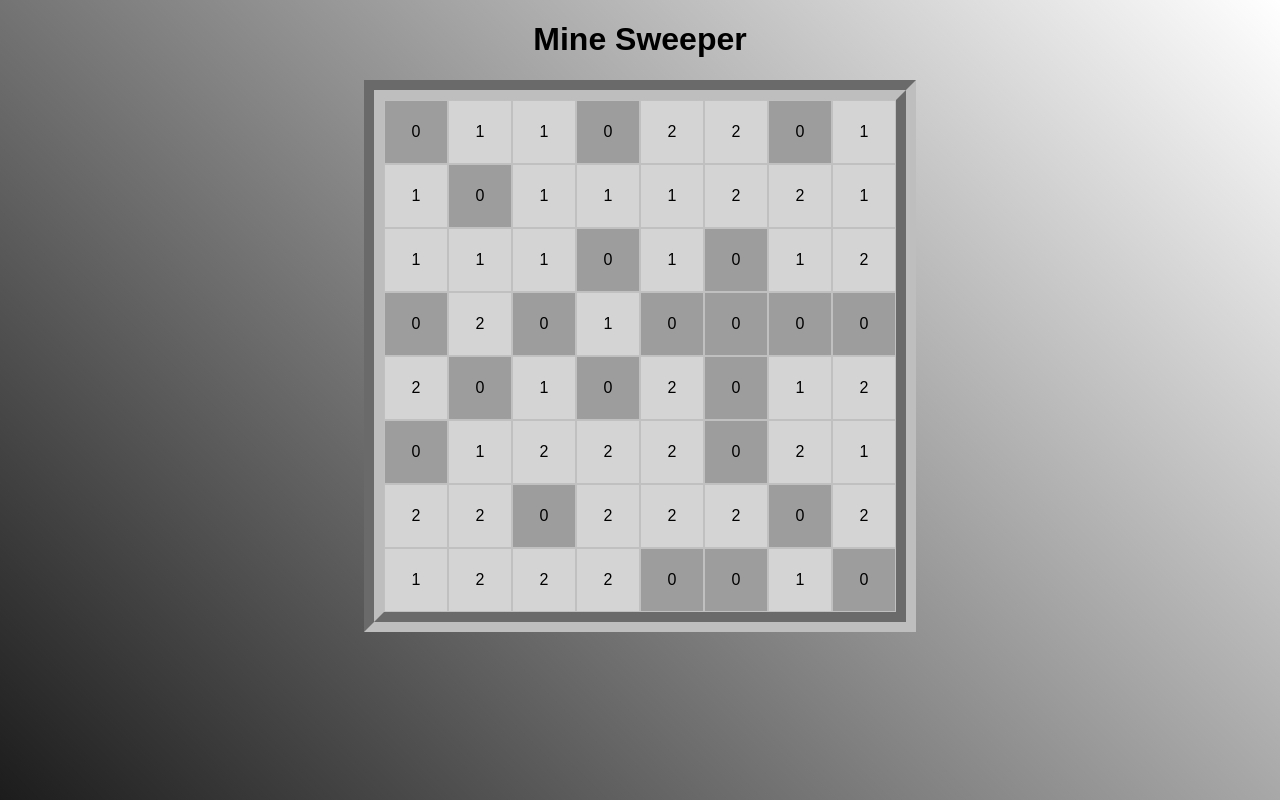
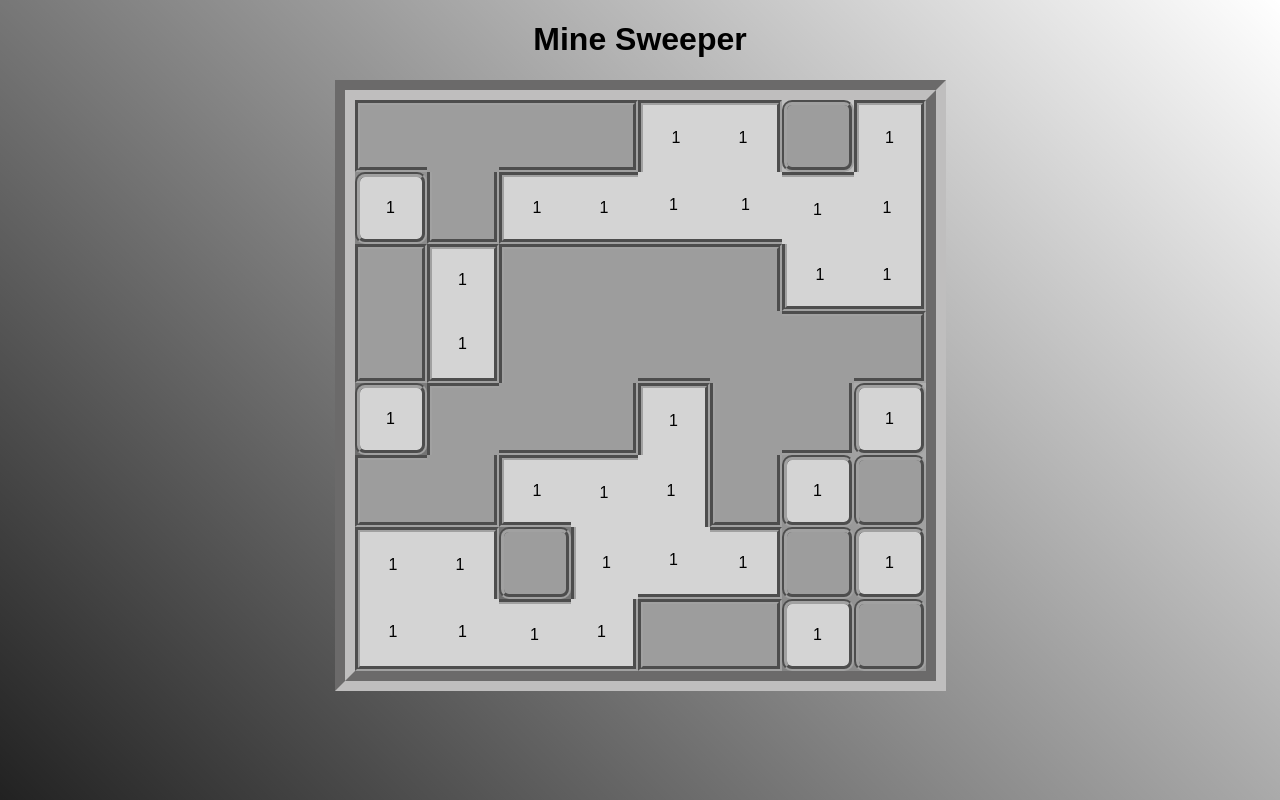
Before and after one commit to K-Zimny/mine-sweeper, a React (Create React App) app: page / in a window 1280 px wide. Shown: the top 800 px of the page. Built offline with nearby package versions, Linux system fonts and the light colour scheme.

Commit message:
Completes mvp algorithm

```diff
--- a/src/components/Board.jsx
+++ b/src/components/Board.jsx
@@ -6,7 +6,8 @@ const GRID_SIZE = 8;
 const GAME_COLS = GRID_SIZE;
 const GAME_ROWS = GRID_SIZE;
 
-const COMPLEXITY = 3; // shapes cell content.
+const COMPLEXITY = 2; // shapes cell content.
+// Complexity 2 result in binary board.
 
 function getRandomInt(max) {
   return Math.floor(Math.random() * max);
@@ -17,7 +18,7 @@ function genArray(complexity, amount) {
   for (let i = 0; i < amount; i++) {
     arr.push(getRandomInt(complexity));
   }
-  console.log(arr);
+  // console.log(arr);
   return arr;
   // new Array(
   //   getRandomInt(complexity),
@@ -36,7 +37,7 @@ function genGameRows(amount, COMPLEXITY) {
   for (let i = 0; i < amount; i++) {
     arr.push(genArray(COMPLEXITY, GAME_COLS));
   }
-  console.log(arr);
+  // console.log(arr);
   return arr;
 }
 
@@ -54,7 +55,7 @@ const INITIAL_GAME_STATE = genGameRows(GAME_ROWS, COMPLEXITY);
 
 export default function Board() {
   const [gameState, setGameState] = useState(INITIAL_GAME_STATE);
-  const [valueArray, setValueArray] = useState([]);
+  const [borderState, SetBorderState] = useState("null");
   const [isOver, setIsOver] = useState(false);
   const [fails, setFails] = useState(0);
 
@@ -100,55 +101,41 @@ export default function Board() {
     }
   }, [isOver]);
 
-  const validateCoord = () => {};
+  // useEffect(() => {
+  //   console.log("gameState:", gameState);
+  //   SetBorderState(() => {
+  //     gameState.map((row, rowIndex) => {
+  //       row.map((cell, cellIndex) => {
+  //         const currentCellOrigin = [rowIndex, cellIndex];
+  //         const currentCell = {
+  //           value: cell,
+  //           origin: currentCellOrigin,
+  //           top:
+  //             gameState[currentCellOrigin[0] - 1] !== undefined
+  //               ? gameState[currentCellOrigin[0] - 1][currentCellOrigin[1]]
+  //               : undefined,
 
-  useEffect(() => {
-    console.log("gameState:", gameState);
-    gameState.map((row, rowIndex) => {
-      row.map((cell, cellIndex) => {
-        const currentCellOrigin = [rowIndex, cellIndex];
-        const currentCell = {
-          value: cell,
-          origin: currentCellOrigin,
-          top:
-            gameState[currentCellOrigin[0] - 1] !== undefined
-              ? gameState[currentCellOrigin[0] - 1][currentCellOrigin[1]]
-              : undefined,
+  //           right:
+  //             gameState[currentCellOrigin[1] + 1] !== undefined
+  //               ? gameState[currentCellOrigin[0]][currentCellOrigin[1] + 1]
+  //               : undefined,
 
-          right:
-            gameState[currentCellOrigin[1] + 1] !== undefined
-              ? gameState[currentCellOrigin[0]][currentCellOrigin[1] + 1]
-              : undefined,
+  //           bottom:
+  //             gameState[currentCellOrigin[0] + 1] !== undefined
+  //               ? gameState[currentCellOrigin[0] + 1][currentCellOrigin[1]]
+  //               : undefined,
 
-          bottom:
-            gameState[currentCellOrigin[0] + 1] !== undefined
-              ? gameState[currentCellOrigin[0] + 1][currentCellOrigin[1]]
-              : undefined,
-
-          left:
-            gameState[currentCellOrigin[1] - 1] !== undefined
-              ? gameState[currentCellOrigin[0]][currentCellOrigin[1] - 1]
-              : undefined,
-        };
-
-        // Im trying to referece an index on the game board that doesnt exist and that is throwing an error.
-        //
-
-        //
-
-        //
-        //
-        // console.log(
-        //   "gameState right: ",
-        //   gameState[currentCell.right[0]][currentCell.right[1]]
-        // );
-        // console.log("current Cell: ", JSON.stringify(currentCell, null, 4));
-        // console.log("currentCell.right index", currentCell.right);
-        // find values How can I find the values of the cells that are identified? I am able to locate the cell, now I just need to get the value.
-        console.log(currentCell);
-      });
-    });
-  }, [gameState]);
+  //           left:
+  //             gameState[currentCellOrigin[1] - 1] !== undefined
+  //               ? gameState[currentCellOrigin[0]][currentCellOrigin[1] - 1]
+  //               : undefined,
+  //         };
+  //         console.log("current Cell: ", currentCell);
+  //         return currentCell;
+  //       });
+  //     });
+  //   });
+  // }, [gameState]);
 
   return (
     <>
@@ -273,15 +260,50 @@ export default function Board() {
           {/*Map over initial game state, generating all rows and cells*/}
           {INITIAL_GAME_STATE.map((row, rowIndex) => (
             <tr key={rowIndex}>
-              {row.map((cell, cellIndex) => (
+              {row.map((cell, cellIndex) => {
+                const currentCellOrigin = [rowIndex, cellIndex];
+                const currentCell = {
+                  value: cell,
+                  origin: currentCellOrigin,
+                  top:
+                    gameState[currentCellOrigin[0] - 1] !== undefined
+                      ? gameState[currentCellOrigin[0] - 1][
+                          currentCellOrigin[1]
+                        ]
+                      : undefined,
+
+                  right:
+                    gameState[currentCellOrigin[1] + 1] !== undefined
+                      ? gameState[currentCellOrigin[0]][
+                          currentCellOrigin[1] + 1
+                        ]
+                      : undefined,
+
+                  bottom:
+                    gameState[currentCellOrigin[0] + 1] !== undefined
+                      ? gameState[currentCellOrigin[0] + 1][
+                          currentCellOrigin[1]
+                        ]
+                      : undefined,
+
+                  left:
+                    gameState[currentCellOrigin[1] - 1] !== undefined
+                      ? gameState[currentCellOrigin[0]][
+                          currentCellOrigin[1] - 1
+                        ]
+                      : undefined,
+                };
+                return (
                   <Cell
                     key={[rowIndex, cellIndex]}
                     id={[rowIndex, cellIndex]}
+                    currentCell={currentCell}
                     gameState={gameState}
                     isOver={isOver}
                     onGameUpdate={() => handleGameUpdate(rowIndex, cellIndex)}
                   />
-              ))}
+                );
+              })}
             </tr>
           ))}
         </tbody>
--- a/src/components/Cell.jsx
+++ b/src/components/Cell.jsx
@@ -2,41 +2,74 @@ function getRandomInt(max) {
   return Math.floor(Math.random() * max);
 }
 
-export default function Cell({ onGameUpdate, gameState, isOver, id }) {
+const determineTopBorderless = ({ value, top }) => {
+  if (value == top) return "borderless-top";
+};
+
+const determineRightBorderless = ({ value, right }) => {
+  if (value == right) return "borderless-right";
+};
+
+const determineBottomBorderless = ({ value, bottom }) => {
+  if (value == bottom) return "borderless-bottom";
+};
+
+const determineLeftBorderless = ({ value, left }) => {
+  if (value == left) return "borderless-left";
+};
+
+export default function Cell({
+  onGameUpdate,
+  gameState,
+  isOver,
+  id,
+  currentCell,
+}) {
+  console.log("currentCell: ", currentCell);
+
   const cellValue = gameState[id[0]][id[1]];
   return (
     <td
       id={id}
+      // Complexity 2 result in binary board.
       className={
-        !isOver
-          ? cellValue === 0
-            ? "unexplored"
-            : cellValue === 1
-            ? "empty"
-            : cellValue === 2
-            ? "flag"
-            : cellValue === 3
-            ? "unexplored"
-            : cellValue === 4
-            ? "unexplored"
-            : cellValue === 5
-            ? "mine"
-            : "unexplored"
-          : cellValue === 0
-          ? "unexplored"
-          : cellValue === 1
-          ? "empty"
-          : cellValue === 2
-          ? "flag"
-          : cellValue === 3
-          ? "unexplored"
-          : cellValue === 5
-          ? "mine"
-          : "unexplored"
+        cellValue === 0 ? "unexplored" : cellValue === 1 ? "empty" : "empty"
       }
+      data-top={determineTopBorderless(currentCell)}
+      data-right={determineRightBorderless(currentCell)}
+      data-left={determineLeftBorderless(currentCell)}
+      data-bottom={determineBottomBorderless(currentCell)}
+      // className={
+      //   !isOver
+      //     ? cellValue === 0
+      //       ? "unexplored"
+      //       : cellValue === 1
+      //       ? "empty"
+      //       : cellValue === 2
+      //       ? "flag"
+      //       : cellValue === 3
+      //       ? "unexplored"
+      //       : cellValue === 4
+      //       ? "unexplored"
+      //       : cellValue === 5
+      //       ? "mine"
+      //       : "unexplored"
+      //     : cellValue === 0
+      //     ? "unexplored"
+      //     : cellValue === 1
+      //     ? "empty"
+      //     : cellValue === 2
+      //     ? "flag"
+      //     : cellValue === 3
+      //     ? "unexplored"
+      //     : cellValue === 5
+      //     ? "mine"
+      //     : "unexplored"
+      // }
       onClick={onGameUpdate}
     >
-      {cellValue}
+      {/* {cellValue} */}
+      {cellValue === 0 ? "" : cellValue === 1 ? cellValue : ""}
       {/* {!isOver
         ? cellValue === 0
           ? " "
--- a/src/styles.css
+++ b/src/styles.css
@@ -26,7 +26,8 @@ h2 {
   width: 60px;
   height: 60px;
   background: #9d9d9d;
-  border: 1px solid silver;
+  border: 5px groove #a1a1a1;
+  border-radius: 10px;
   &:hover {
     background: #695858;
   }
@@ -89,3 +90,25 @@ button {
 .last-try {
   color: black;
 }
+
+/* Borders */
+
+[data-top="borderless-top"] {
+  border-top: transparent !important;
+  border-radius: 0px !important;
+}
+
+[data-right="borderless-right"] {
+  border-right: transparent !important;
+  border-radius: 0px !important;
+}
+
+[data-left="borderless-left"] {
+  border-left: transparent !important;
+  border-radius: 0px !important;
+}
+
+[data-bottom="borderless-bottom"] {
+  border-bottom: transparent !important;
+  border-radius: 0px !important;
+}
```
Lines whose indentation alone changed are shown as unchanged.
